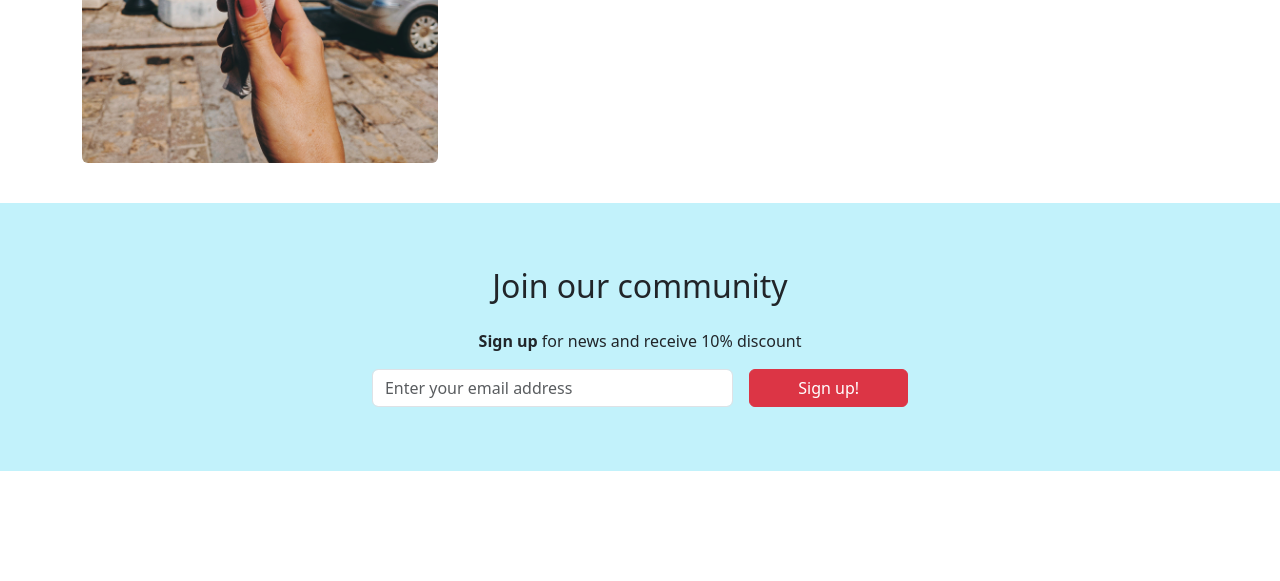
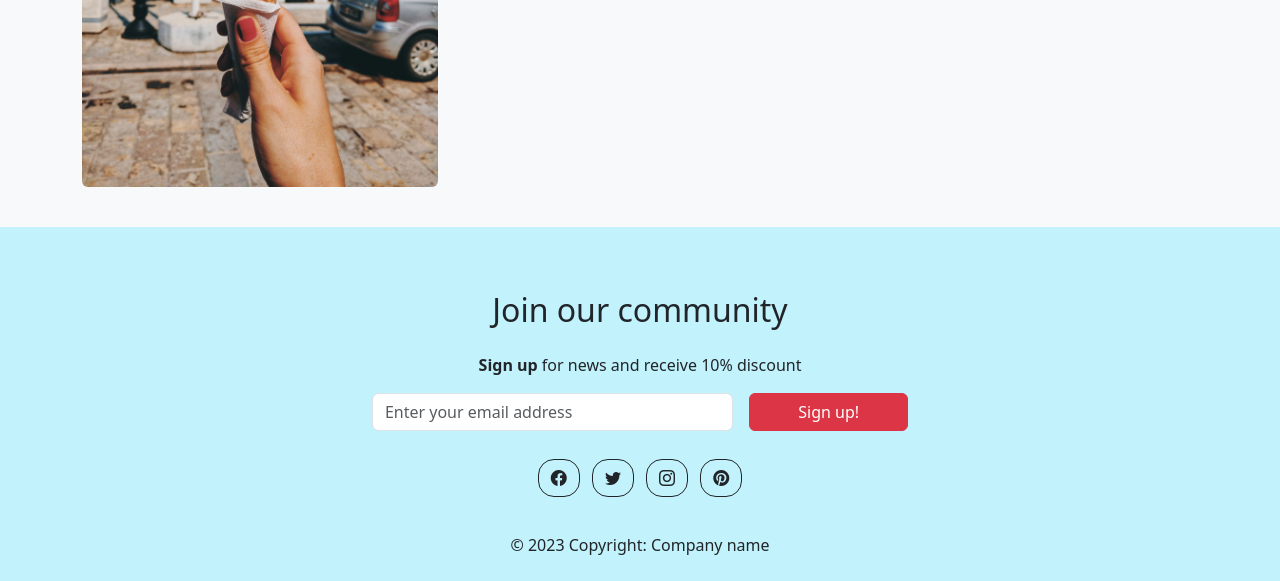
Before and after one commit to MazurkiewiczR/My-projects, a website: page simple_bootstrap_project/index.html in a window 1280 px wide. Shown: the part 3140-3721 px from the top of the page. Before the commit the page ends 3611 px from the top, so only its background shows below. Drawn offline with nearby package versions, Linux system fonts and the light colour scheme.

Commit message:
footer added

```diff
--- a/simple_bootstrap_project/index.html
+++ b/simple_bootstrap_project/index.html
@@ -8,7 +8,10 @@
       rel="stylesheet"
       href="node_modules/bootstrap/dist/css/bootstrap.css"
     />
-    <link rel="stylesheet" href="" />
+    <link
+      rel="stylesheet"
+      href="https://cdn.jsdelivr.net/npm/bootstrap-icons@1.10.5/font/bootstrap-icons.css"
+    />
   </head>
   <body>
     <header>
@@ -333,7 +336,7 @@
         </div>
       </section>
 
-      <section id="gallery">
+      <section id="gallery" class="pt-4 bg-light">
         <div class="container py-3">
           <div class="row">
             <h2 class="display-5 fw-semibold text-center mb-5">Our gallery</h2>
@@ -342,12 +345,14 @@
                 src="./images/ice-horizontal-1.jpg"
                 class="w-100 shadow-1-strong rounded mb-4"
                 alt="..."
+                loading="lazy"
               />
 
               <img
                 src="./images/ice-vertical-2.jpg"
                 class="w-100 shadow-1-strong rounded mb-4"
                 alt="..."
+                loading="lazy"
               />
             </div>
 
@@ -356,12 +361,14 @@
                 src="./images/ice-vertical-3.jpg"
                 class="w-100 shadow-1-strong rounded mb-4"
                 alt="..."
+                loading="lazy"
               />
 
               <img
                 src="./images/ice-horizontal-2.jpg"
                 class="w-100 shadow-1-strong rounded mb-4"
                 alt="..."
+                loading="lazy"
               />
             </div>
 
@@ -370,20 +377,22 @@
                 src="./images/ice-horizontal-3.jpg"
                 class="w-100 shadow-1-strong rounded mb-4"
                 alt="..."
+                loading="lazy"
               />
 
               <img
                 src="./images/ice-vertical-1.jpg"
                 class="w-100 shadow-1-strong rounded mb-4"
                 alt="..."
+                loading="lazy"
               />
             </div>
           </div>
         </div>
       </section>
 
-      <section id="contact" class="bg-info bg-opacity-25 py-3">
-        <div class="container my-5 text-center">
+      <section id="contact" class="bg-info bg-opacity-25 pt-3">
+        <div class="container mt-5 text-center">
           <h2 class="my-4">Join our community</h2>
           <p class="my-3">
             <strong>Sign up</strong> for news and receive 10% discount
@@ -408,15 +417,42 @@
       </section>
     </main>
 
-    <footer>
-      <section>
-        <div class="container-fluid">
-          <div class="row">
-            <div class="col-lg-6"></div>
-            <div class="col-lg-6"></div>
-          </div>
-        </div>
-      </section>
+    <footer class="bg-info bg-opacity-25 text-center">
+      <div class="container p-4 pb-0">
+        <section class="mb-4">
+          <a
+            class="btn btn-outline-dark btn-floating rounded-4 m-1"
+            href="#"
+            role="button"
+            ><i class="bi bi-facebook"></i
+          ></a>
+
+          <a
+            class="btn btn-outline-dark btn-floating rounded-4 m-1"
+            href="#"
+            role="button"
+            ><i class="bi bi-twitter"></i
+          ></a>
+
+          <a
+            class="btn btn-outline-dark btn-floating rounded-4 m-1"
+            href="#"
+            role="button"
+            ><i class="bi bi-instagram"></i
+          ></a>
+
+          <a
+            class="btn btn-outline-dark btn-floating rounded-4 m-1"
+            href="#"
+            role="button"
+            ><i class="bi bi-pinterest"></i
+          ></a>
+        </section>
+      </div>
+
+      <div class="text-center p-2">
+        <p>© 2023 Copyright: Company name</p>
+      </div>
     </footer>
     <script src="node_modules/bootstrap/dist/js/bootstrap.bundle.js"></script>
   </body>
```
